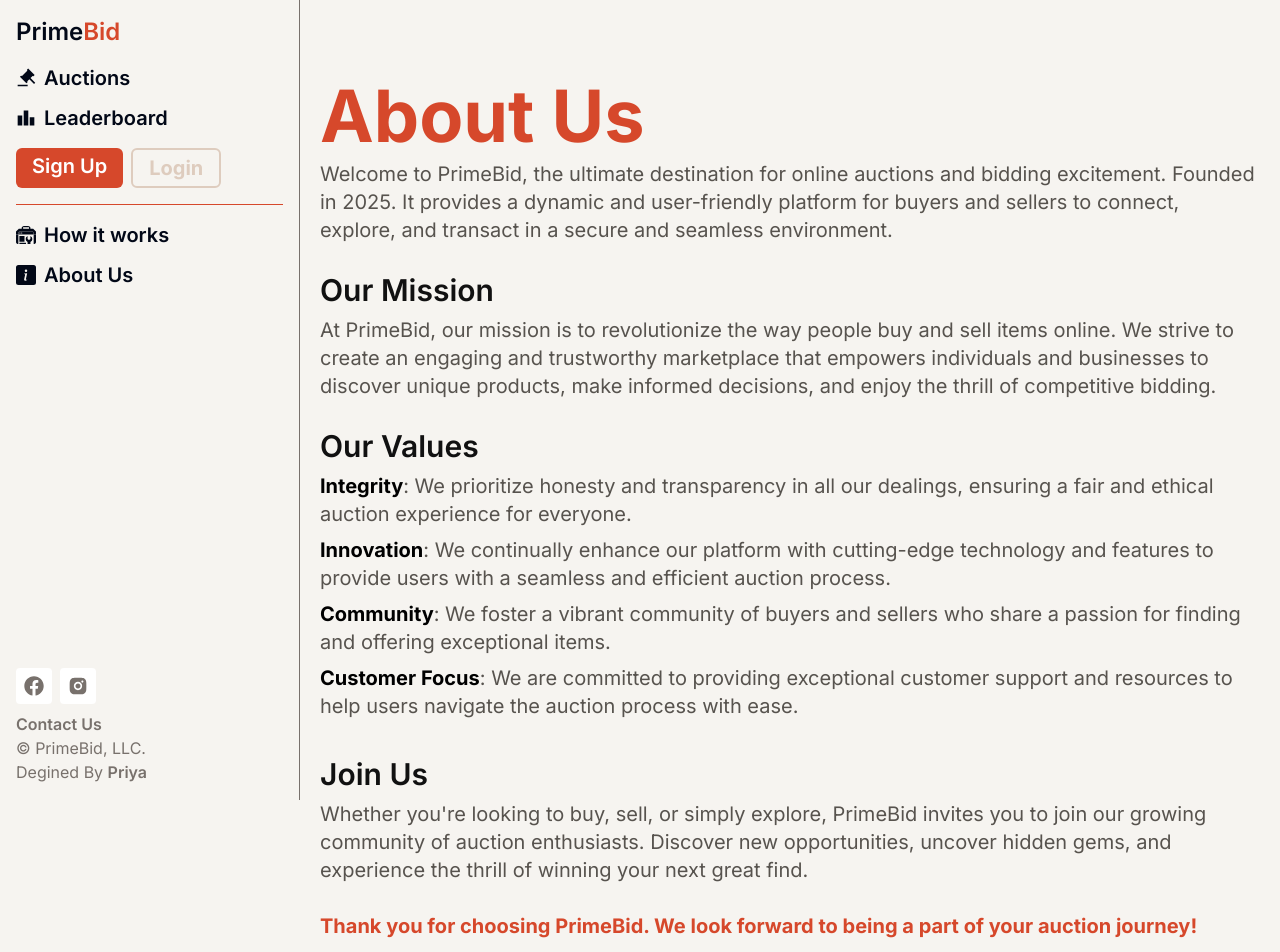
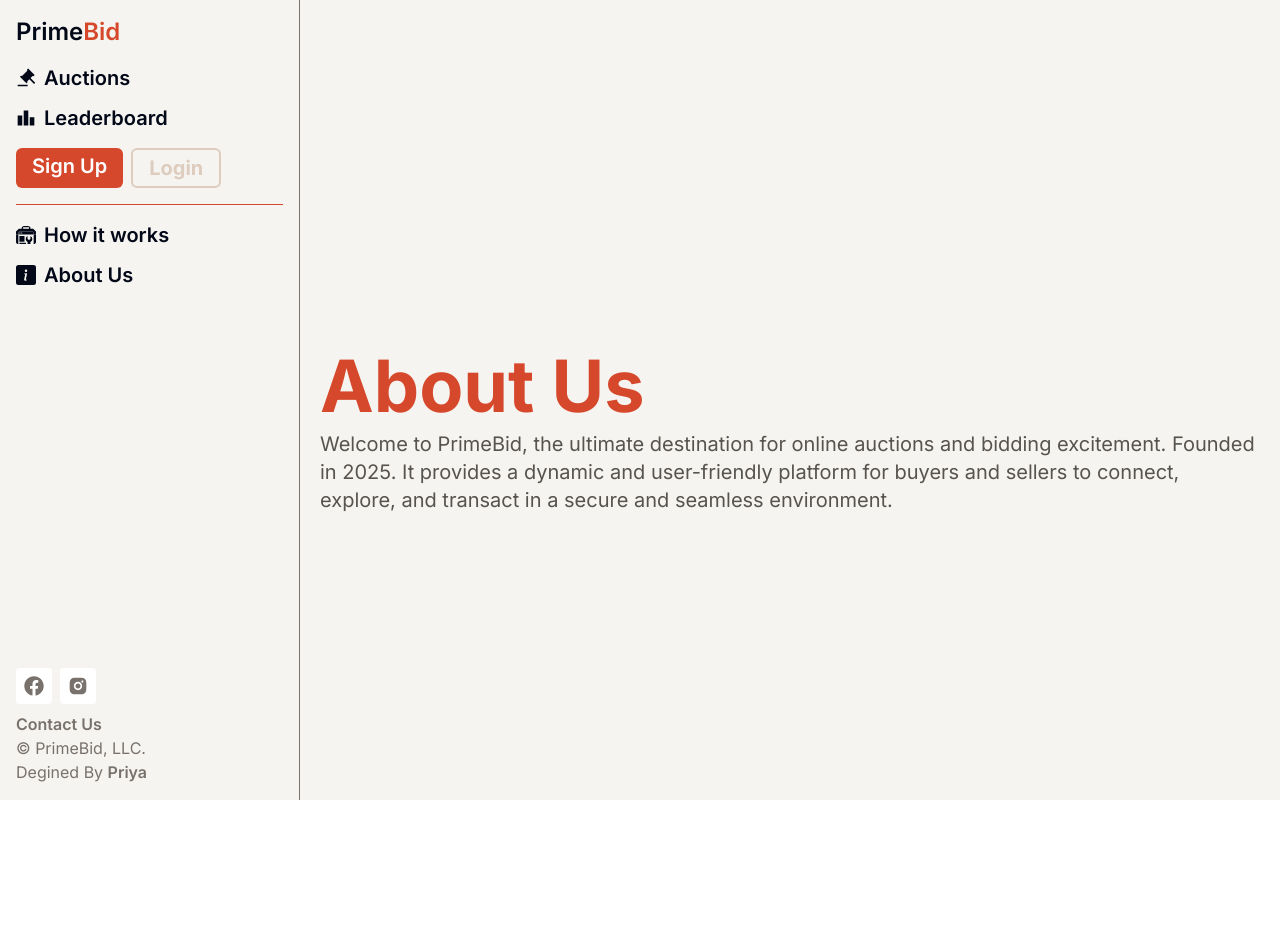
Before and after one commit to PriyaVajram/MERN_Auction_Project, a React (Vite) app in the folder frontend/: page /about in a window 1280 px wide. Shown: the top 952 px of the page. After the commit the page ends 800 px from the top, so only its background shows below. Built offline with nearby package versions, Linux system fonts and the light colour scheme; no server answers.

Commit message:
Updated file

```diff
--- a/frontend/src/pages/About.jsx
+++ b/frontend/src/pages/About.jsx
@@ -7,25 +7,7 @@ const About = () => {
       title: "Integrity",
       description:
         "We prioritize honesty and transparency in all our dealings, ensuring a fair and ethical auction experience for everyone.",
-    },
-    {
-      id: 2,
-      title: "Innovation",
-      description:
-        "We continually enhance our platform with cutting-edge technology and features to provide users with a seamless and efficient auction process.",
-    },
-    {
-      id: 3,
-      title: "Community",
-      description:
-        "We foster a vibrant community of buyers and sellers who share a passion for finding and offering exceptional items.",
-    },
-    {
-      id: 4,
-      title: "Customer Focus",
-      description:
-        "We are committed to providing exceptional customer support and resources to help users navigate the auction process with ease.",
-    },
+    }
   ];
 
   return (
@@ -44,60 +26,6 @@ const About = () => {
             environment.
           </p>
         </div>
-        <div>
-          <h3
-            className={`text-[#111] text-xl font-semibold mb-2 min-[480px]:text-xl md:text-2xl lg:text-3xl`}
-          >
-            Our Mission
-          </h3>
-          <p className="text-xl text-stone-600">
-            At PrimeBid, our mission is to revolutionize the way people buy and
-            sell items online. We strive to create an engaging and trustworthy
-            marketplace that empowers individuals and businesses to discover
-            unique products, make informed decisions, and enjoy the thrill of
-            competitive bidding.
-          </p>
-        </div>
-        <div>
-          <h3
-            className={`text-[#111] text-xl font-semibold mb-2 min-[480px]:text-xl md:text-2xl lg:text-3xl`}
-          >
-            Our Values
-          </h3>
-          <ul className="list-inside">
-            {values.map((element) => {
-              return (
-                <li className="text-xl text-stone-600 mb-2" key={element.id}>
-                  <span className="text-black font-bold">{element.title}</span>:{" "}
-                  {element.description}
-                </li>
-              );
-            })}
-          </ul>
-        </div>
-
-
-
-
-        <div>
-          <h3
-            className={`text-[#111] text-xl font-semibold mb-2 min-[480px]:text-xl md:text-2xl lg:text-3xl`}
-          >
-            Join Us
-          </h3>
-          <p className="text-xl text-stone-600">
-            Whether you're looking to buy, sell, or simply explore, PrimeBid
-            invites you to join our growing community of auction enthusiasts.
-            Discover new opportunities, uncover hidden gems, and experience the
-            thrill of winning your next great find.
-          </p>
-        </div>
-        <div>
-          <p className="text-[#d6482b] text-xl font-bold mb-3">
-            Thank you for choosing PrimeBid. We look forward to being a part of
-            your auction journey!
-          </p>
-        </div>
       </section>
     </>
   );
```
